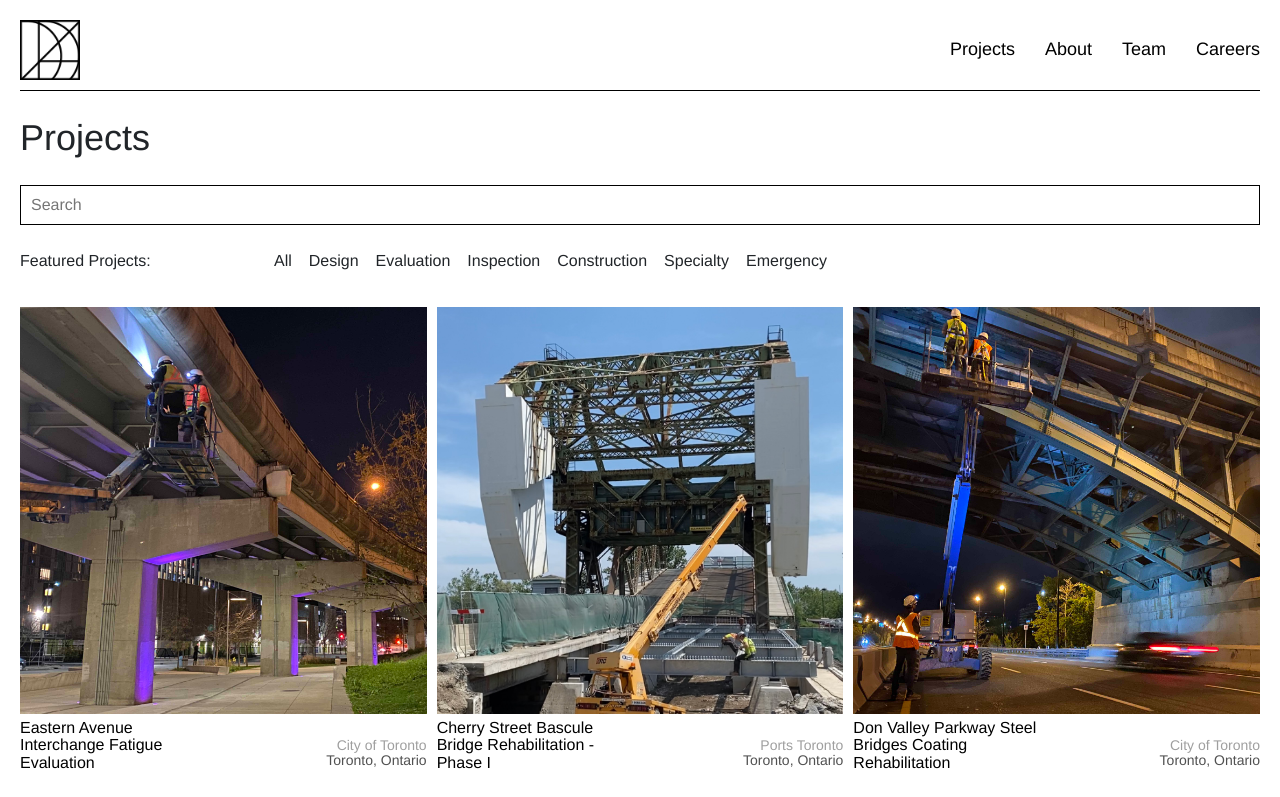
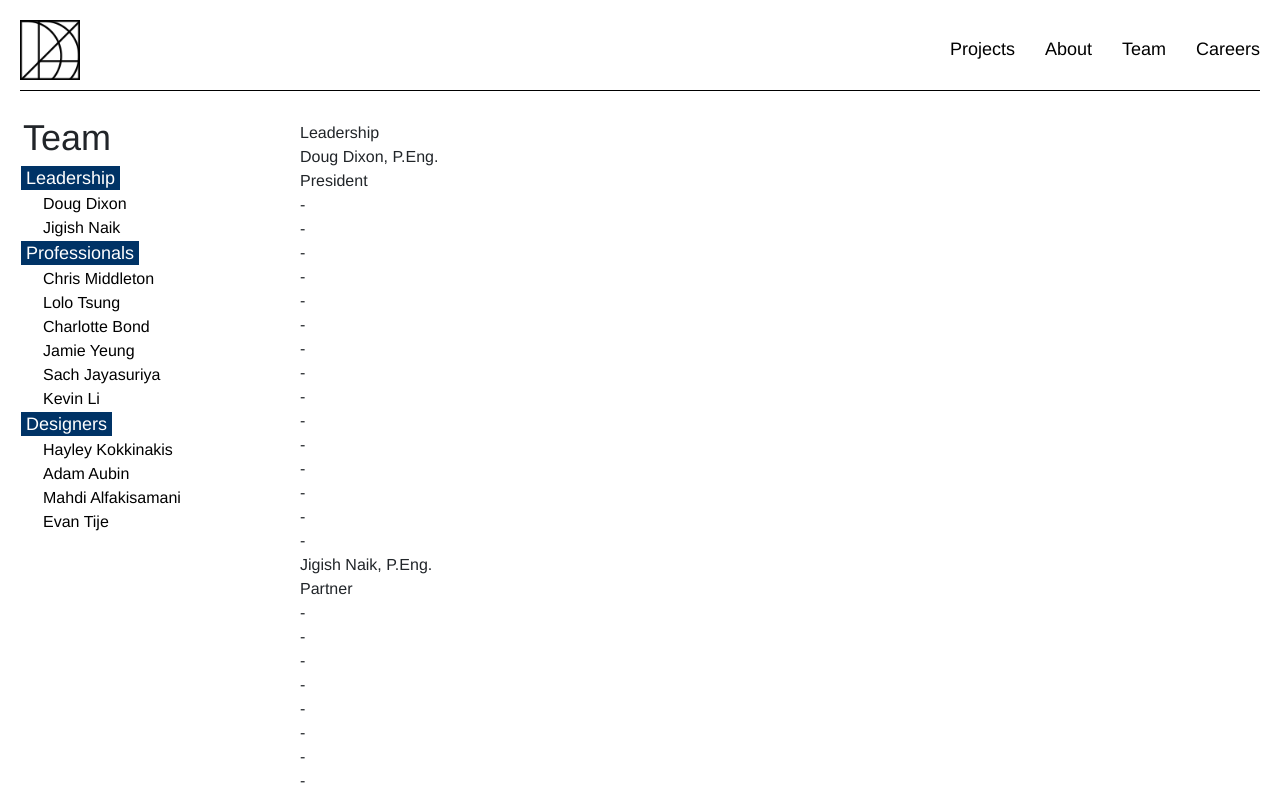
Before and after one commit to kevinwenjili/dda-website, a React (Vite) app: page /#/team in a window 1280 px wide. Before the commit this address led to /#/projects. Shown: the top 797 px of the page. Built offline with nearby package versions, Linux system fonts and the light colour scheme; the HTML template or start-up script is replaced by a standard one.

Commit message:
made ScrollSpy dynamic

```diff
--- a/public/db/teamList.ts
+++ b/public/db/teamList.ts
@@ -1,83 +1,107 @@
 const teamLists = [
   {
-    name: "Doug Dixon",
+    fName: "Doug",
+    lName: "Dixon",
+    imgLink: "",
     refLink: "#team",
     suffix: "P.Eng.",
     title: "President",
     group: "Leadership",
   },
   {
-    name: "Jigish Naik",
+    fName: "Jigish",
+    lName: "Naik",
+    imgLink: "",
     refLink: "#team",
     suffix: "P.Eng.",
     title: "Partner",
     group: "Leadership",
   },
   {
-    name: "Chris Middleton",
+    fName: "Chris",
+    lName: "Middleton",
+    imgLink: "",
     refLink: "#team",
     suffix: "P.Eng.",
     title: "Senior Project Manager",
     group: "Professionals",
   },
   {
-    name: "Lolo Tsung",
+    fName: "Lolo",
+    lName: "Tsung",
+    imgLink: "",
     refLink: "#team",
     suffix: "P.Eng.",
     title: "Senior Project Manager",
     group: "Professionals",
   },
   {
-    name: "Charlotte Bond",
+    fName: "Charlotte",
+    lName: "Bond",
+    imgLink: "",
     refLink: "#team",
     suffix: "P.Eng.",
     title: "Senior Bridge Engineer",
     group: "Professionals",
   },
   {
-    name: "Jamie Yeung",
+    fName: "Jamie",
+    lName: "Yeung",
+    imgLink: "",
     refLink: "#team",
     suffix: "P.Eng.",
     title: "Project Engineer",
     group: "Professionals",
   },
   {
-    name: "Sach Jayasuriya",
+    fName: "Sach",
+    lName: "Jayasuriya",
+    imgLink: "",
     refLink: "#team",
     suffix: "P.Eng.",
     title: "Bridge Engineer",
     group: "Professionals",
   },
   {
-    name: "Kevin Li",
+    fName: "Kevin",
+    lName: "Li",
+    imgLink: "",
     refLink: "#team",
     suffix: "P.Eng.",
     title: "Bridge Engineer",
     group: "Professionals",
   },
   {
-    name: "Hayley Kokkinakis",
+    fName: "Hayley",
+    lName: "Kokkinakis",
+    imgLink: "",
     refLink: "#team",
     suffix: "EIT",
     title: "Engineer-in-Training",
     group: "Designers",
   },
   {
-    name: "Adam Aubin",
+    fName: "Adam",
+    lName: "Aubin",
+    imgLink: "",
     refLink: "#team",
     suffix: "EIT",
     title: "Engineer-in-Training",
     group: "Designers",
   },
   {
-    name: "Mahdi Alfakisamani",
+    fName: "Mahdi",
+    lName: "Alfakisamani",
+    imgLink: "",
     refLink: "#team",
-    suffix: "EIT",
+    suffix: "",
     title: "Engineer-in-Training",
     group: "Designers",
   },
   {
-    name: "Evan Tije",
+    fName: "Evan",
+    lName: "Tije",
+    imgLink: "",
     refLink: "#team",
     suffix: "",
     title: "Engineer-in-Training",
--- a/src/assets/about.css
+++ b/src/assets/about.css
@@ -1,6 +1,7 @@
 .about-container {
   display: grid;
   grid-template-columns: 2fr 1fr;
+  background-color: #ffffff;
 
 }
 
--- a/src/components/ScrollSpy/ScrollSpy.tsx
+++ b/src/components/ScrollSpy/ScrollSpy.tsx
@@ -4,8 +4,10 @@ import "./ScrollSpy.css";
 import teamLists from "../../../public/db/teamList";
 
 interface Props {
-  name: string;
-  refLink: string;
+  fName: string;
+  lName: string;
+  imgLink?: string;
+  refLink?: string;
   suffix?: string | null;
   title: string;
   group: string;
@@ -19,7 +21,7 @@ teamLists.forEach((teamMember: Props) => {
 
 const teamGroups: string[] = [...teamGroupsSet];
 
-const Scrollspy = () => {
+const ScrollSpy = () => {
   const navigate = useNavigate();
 
   const handleNavClick = (
@@ -100,9 +102,11 @@ const Scrollspy = () => {
                 <div>
                   <a
                     className="sidebar-link sidebar-group"
-                    href={"#group-" + groupIndex}
-                    data-key={"group-" + groupIndex}
-                    onClick={(e) => handleNavClick(e, "group-" + groupIndex)}
+                    href={"#" + group.replace(/ /g, "-").toLowerCase()}
+                    data-key={group.replace(/ /g, "-").toLowerCase()}
+                    onClick={(e) =>
+                      handleNavClick(e, group.replace(/ /g, "-").toLowerCase())
+                    }
                   >
                     {group}
                   </a>
@@ -113,16 +117,24 @@ const Scrollspy = () => {
                         <div>
                           <a
                             className="sidebar-link sidebar-member"
-                            href={"#group-" + groupIndex + "-" + personIndex}
-                            data-key={"group-" + groupIndex + "-" + personIndex}
+                            href={
+                              "#" +
+                              person.fName[0].toLowerCase() +
+                              person.lName.toLowerCase()
+                            }
+                            data-key={
+                              person.fName[0].toLowerCase() +
+                              person.lName.toLowerCase()
+                            }
                             onClick={(e) =>
                               handleNavClick(
                                 e,
-                                "group-" + groupIndex + "-" + personIndex
+                                person.fName[0].toLowerCase() +
+                                  person.lName.toLowerCase()
                               )
                             }
                           >
-                            {person.name}
+                            {person.fName + " " + person.lName}
                           </a>
                         </div>
                       ))}
@@ -133,117 +145,56 @@ const Scrollspy = () => {
           </nav>
         </div>
 
-        <div data-bs-target="#team-directory" className="column content">
-          <div id="group-0" className="scroll-spy-tracked content-group">
-            Leadership
-            <div id="group-0-0" className="scroll-spy-tracked content-member">
-              Doug Dixon
-            </div>
-            <p>1</p>
-            <p>2</p>
-            <p>3</p>
-            <p>4</p>
-            <p>5</p>
-            <div id="group-0-1" className="scroll-spy-tracked content-member">
-              Jigish Naik
-            </div>
-            <p>1</p>
-            <p>2</p>
-            <p>3</p>
-            <p>4</p>
-            <p>5</p>
-          </div>
-          <div>&nbsp;</div>
-          <div id="group-1" className="scroll-spy-tracked">
-            Professionals
-            <h5 id="group-1-0" className="scroll-spy-tracked">
-              Chris Middleton
-            </h5>
-            <p>1</p>
-            <p>2</p>
-            <p>3</p>
-            <p>4</p>
-            <p>5</p>
-            <h5 id="group-1-1" className="scroll-spy-tracked">
-              Charlotte Bond
-            </h5>
-            <p>1</p>
-            <p>2</p>
-            <p>3</p>
-            <p>4</p>
-            <p>5</p>
-            <h5 id="group-1-2" className="scroll-spy-tracked">
-              Lolo Tsung
-            </h5>
-            <p>1</p>
-            <p>2</p>
-            <p>3</p>
-            <p>4</p>
-            <p>5</p>
-            <h5 id="group-1-3" className="scroll-spy-tracked">
-              Jamie Yeung
-            </h5>
-            <p>1</p>
-            <p>2</p>
-            <p>3</p>
-            <p>4</p>
-            <p>5</p>
-            <h5 id="group-1-4" className="scroll-spy-tracked">
-              Sach Jayasuria
-            </h5>
-            <p>1</p>
-            <p>2</p>
-            <p>3</p>
-            <p>4</p>
-            <p>5</p>
-            <h5 id="group-1-5" className="scroll-spy-tracked">
-              Kevin Li
-            </h5>
-            <p>1</p>
-            <p>2</p>
-            <p>3</p>
-            <p>4</p>
-            <p>5</p>
-          </div>
-          <p>...</p>
-          <p>...</p>
-          <p>...</p>
-          <p>...</p>
-          <p>...</p>
-          <p>...</p>
-          <p>...</p>
-          <p>...</p>
-          <p>...</p>
-          <p>...</p>
-          <p>...</p>
-          <p>...</p>
-          <p>...</p>
-          <p>...</p>
-          <p>...</p>
-          <p>...</p>
-          <p>...</p>
-          <p>...</p>
-          <p>...</p>
-          <p>...</p>
-          <p>...</p>
-          <p>...</p>
-          <p>...</p>
-          <p>...</p>
-          <p>...</p>
-          <p>...</p>
-          <p>...</p>
-          <p>...</p>
-          <p>...</p>
-          <p>...</p>
-          <p>...</p>
-          <p>...</p>
-          <p>...</p>
-          <p>...</p>
-          <p>...</p>
+        <div className="column content">
+          {teamGroups.map((group, groupIndex) => (
+            <>
+              {" "}
+              <div
+                id={group.replace(/ /g, "-").toLowerCase()}
+                className="scroll-spy-tracked content-group"
+              >
+                {group}
+                {teamLists
+                  .filter((teamMember) => teamMember.group === group)
+                  .map((person, personIndex) => (
+                    <>
+                      <div
+                        id={
+                          person.fName[0].toLowerCase() +
+                          person.lName.toLowerCase()
+                        }
+                        className="scroll-spy-tracked content-member"
+                      >
+                        {person.fName +
+                          " " +
+                          person.lName +
+                          (person.suffix ? ", " + person.suffix : "")}
+                      </div>
+                      <div>{person.title}</div>
+                      <div> - </div>
+                      <div> - </div>
+                      <div> - </div>
+                      <div> - </div>
+                      <div> - </div>
+                      <div> - </div>
+                      <div> - </div>
+                      <div> - </div>
+                      <div> - </div>
+                      <div> - </div>
+                      <div> - </div>
+                      <div> - </div>
+                      <div> - </div>
+                      <div> - </div>
+                      <div> - </div>
+                    </>
+                  ))}
+              </div>
+            </>
+          ))}
         </div>
       </div>
     </>
   );
 };
 
-export default Scrollspy;
+export default ScrollSpy;
```
